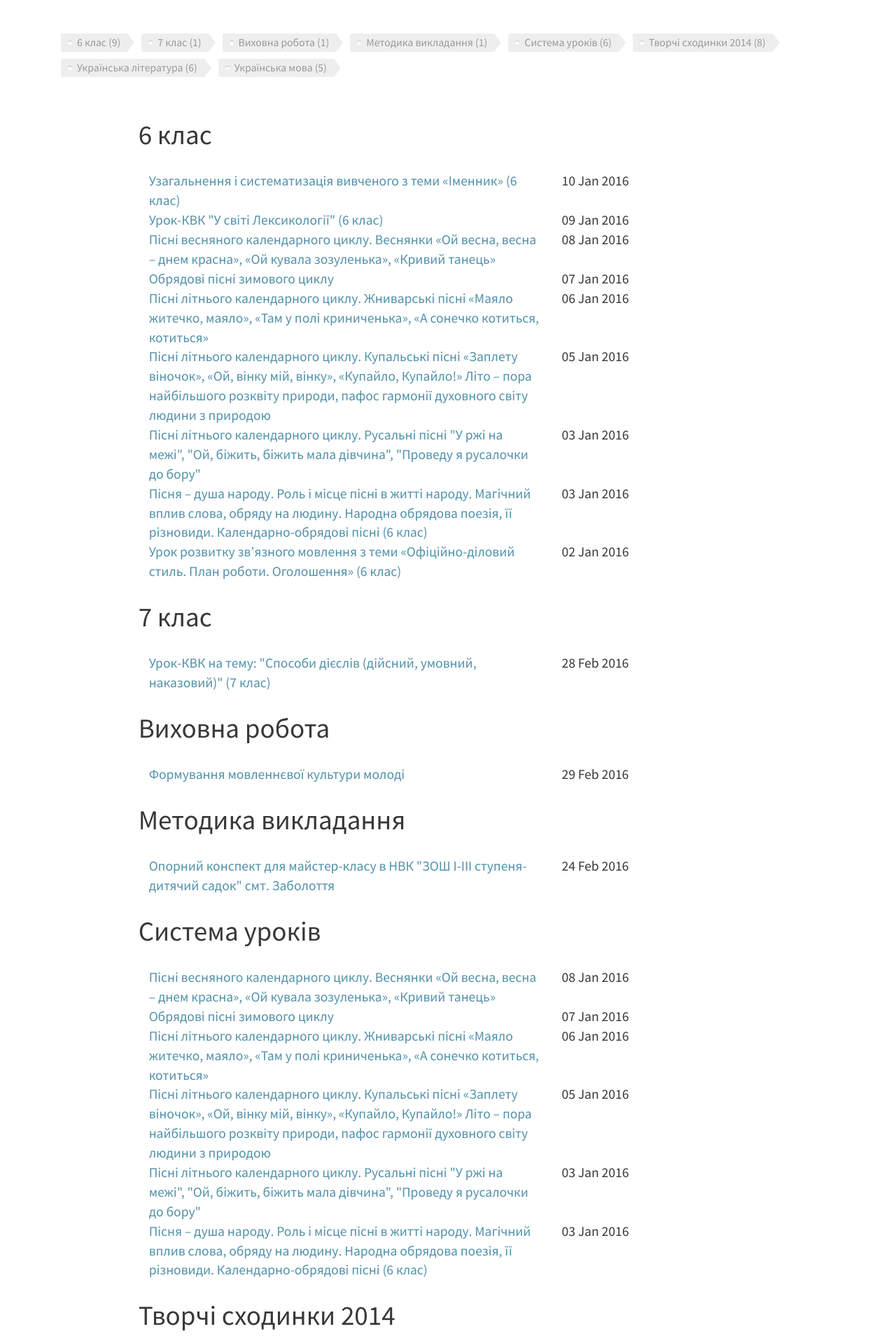
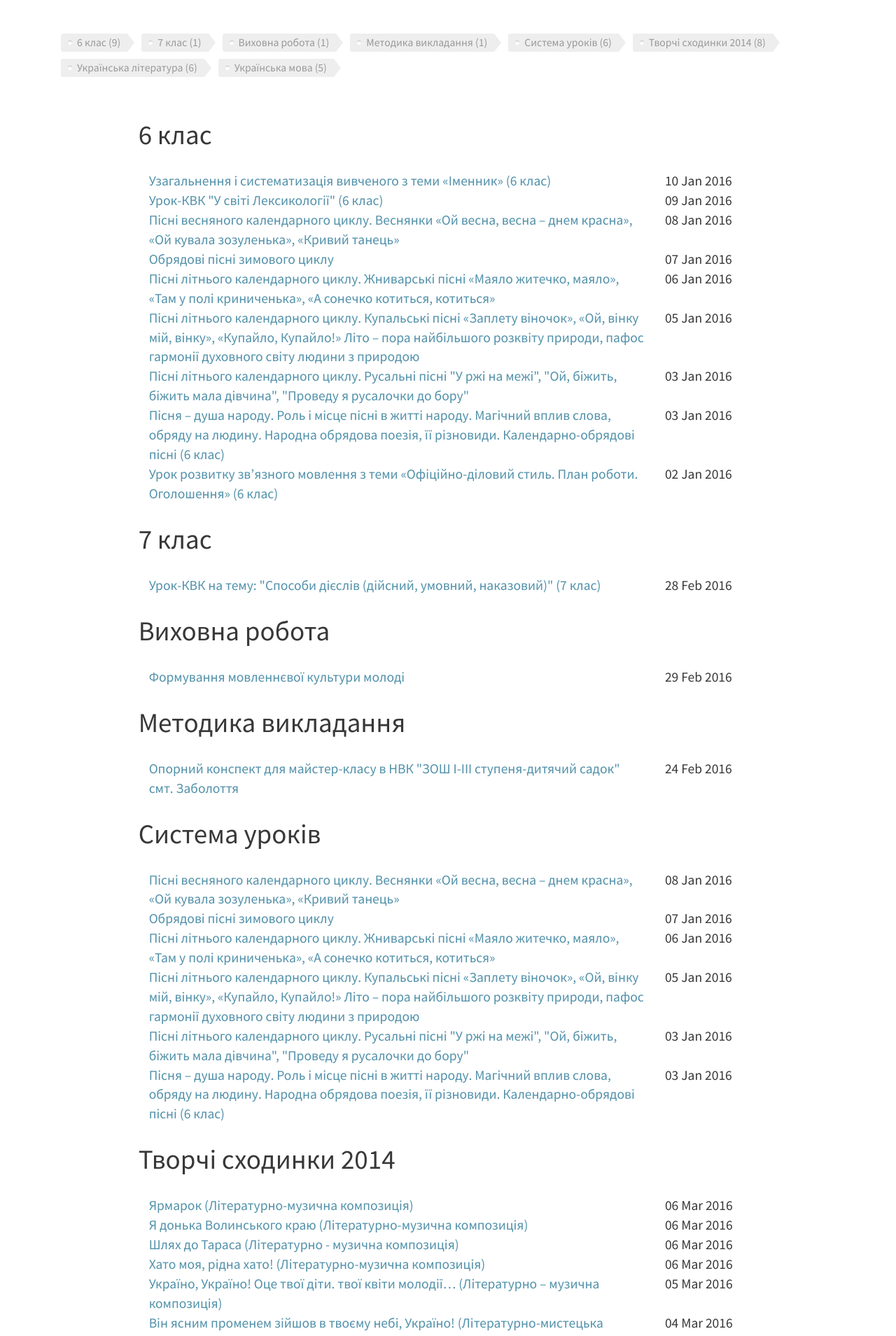
Before and after one commit to tetyanashevchuk/tetyanashevchuk.github.io, a Jekyll site: the page built from tags.html, in a window 1280 px wide. Shown: the part 475-2384 px from the top of the page at 70% size. Built offline with Jekyll 4.4.1, drawn with Linux system fonts in a browser that asks for light colours; nearby versions of some CDN libraries.

```diff
--- a/tags.html
+++ b/tags.html
@@ -32,10 +32,10 @@
     {% for post in site.tags[this_word] %}{% if post.title != null %}
     <div class="container-fluid">
       <div class="row">
-        <div class="col-sm-8">
-          <a class="post-series-entry" href="{{ post.url }}">{{ post.title }}</a>
+        <div class="col-sm-10">
+          <a href="{{ post.url }}">{{ post.title }}</a>
         </div>
-        <div class="col-sm-4">
+        <div class="col-sm-2">
           {{ post.date | date_to_string }}
         </div>
       </div>
```
